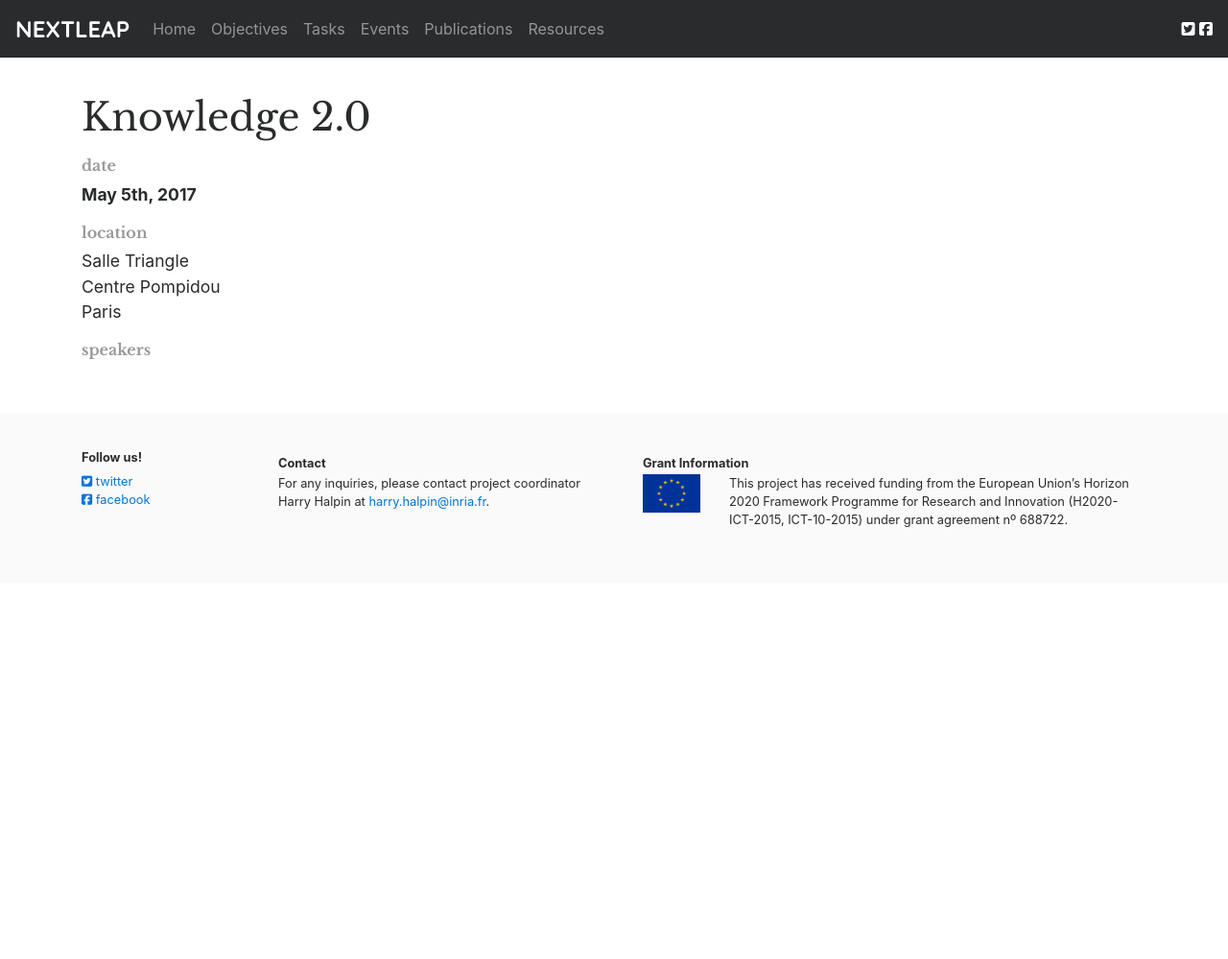
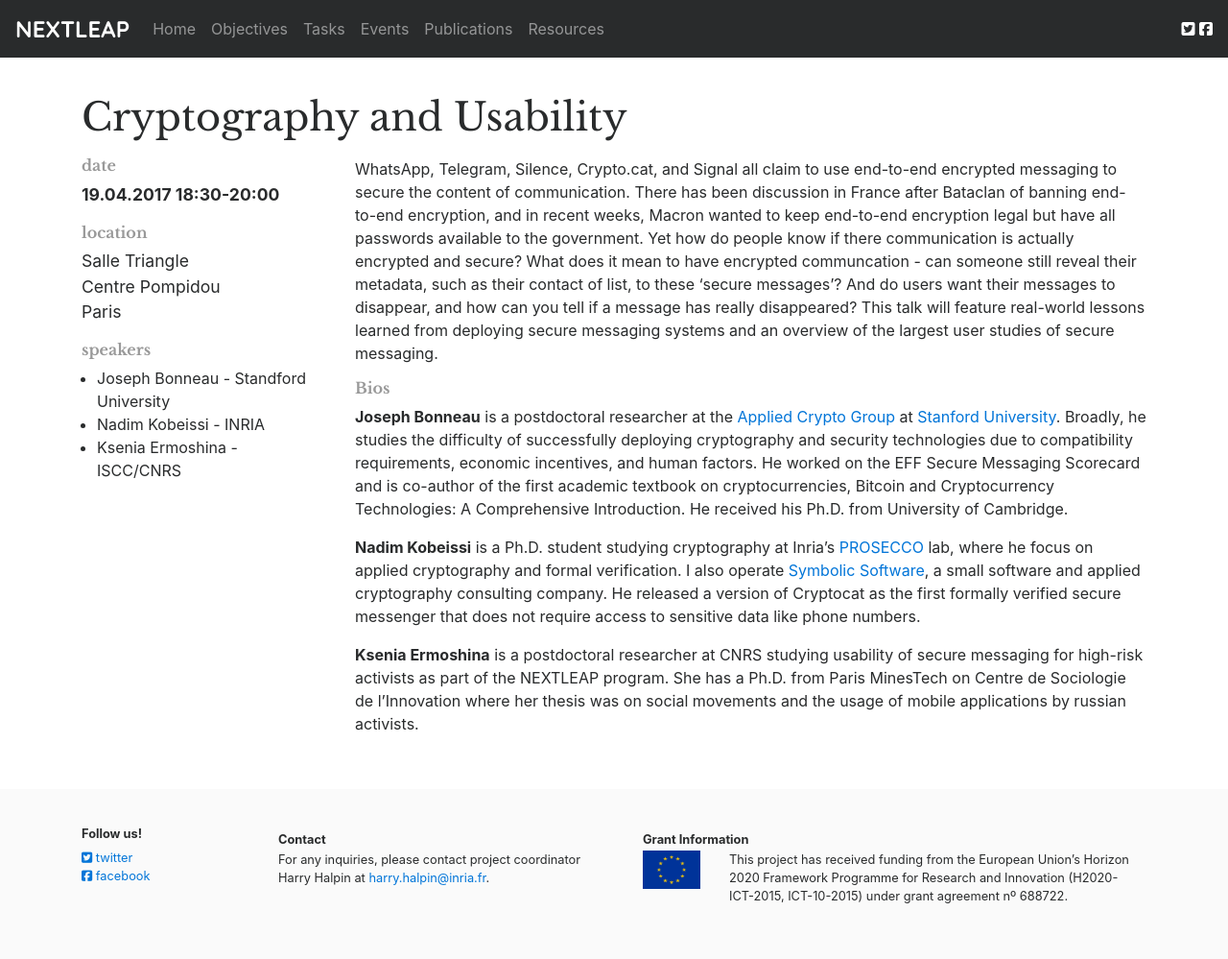
Before and after one commit to nextleap-project/nextleap-website, a Jekyll site: the page built from _seminars/2017-3.md, in a window 1280 px wide. Shown: the whole page at 96% size. Built offline with Jekyll 4.4.1, drawn with Linux system fonts in a browser that asks for light colours; nearby versions of some CDN libraries; before the commit the page ends 900 px from its top, so only the background shows below that.

Commit message:
improvised seminar

```diff
--- a/_seminars/2017-3.md
+++ b/_seminars/2017-3.md
@@ -1,10 +1,25 @@
 ---
-title: Knowledge 2.0
+title: Cryptography and Usability
 
-start: 2017-05-05
-date_pretty: May 5th, 2017
+start: 2017-04-19
+date_pretty: 19.04.2017 18:30-20:00
 
 location: Salle Triangle <br> Centre Pompidou <br> Paris
 
-hide: true
+speakers:
+- Joseph Bonneau - Standford University
+- Nadim Kobeissi - INRIA
+- Ksenia Ermoshina - ISCC/CNRS
+
+hide: false
 ---
+
+WhatsApp, Telegram, Silence, Crypto.cat, and Signal all claim to use end-to-end encrypted messaging to secure the content of communication. There has been discussion in France after Bataclan of banning end-to-end encryption, and in recent weeks, Macron wanted to keep end-to-end encryption legal but have all passwords available to the government. Yet how do people know if there communication is actually encrypted and secure? What does it mean to have encrypted communcation - can someone still reveal their metadata, such as their contact of list, to these 'secure messages'? And do users want their messages to disappear, and how can you tell if a message has really disappeared? This talk will feature real-world lessons learned from deploying secure messaging systems and an overview of the largest user studies of secure messaging.
+
+### Bios
+
+**Joseph Bonneau** is a postdoctoral researcher at the [Applied Crypto Group](https://crypto.stanford.edu/) at [Stanford University](https://www.stanford.edu/). Broadly, he studies the difficulty of successfully deploying cryptography and security technologies due to compatibility requirements, economic incentives, and human factors. He worked on the EFF Secure Messaging Scorecard and is co-author of the first academic textbook on cryptocurrencies, Bitcoin and Cryptocurrency Technologies: A Comprehensive Introduction. He received his Ph.D. from University of Cambridge.
+
+**Nadim Kobeissi** is a Ph.D. student studying cryptography at Inria's [PROSECCO](http://prosecco.gforge.inria.fr/) lab, where he focus on applied cryptography and formal verification. I also operate [Symbolic Software](https://symbolic.software/), a small software and applied cryptography consulting company. He released a version of Cryptocat as the first formally verified secure messenger that does not require access to sensitive data like phone numbers.
+
+**Ksenia Ermoshina** is a postdoctoral researcher at CNRS studying usability of secure messaging for high-risk activists as part of the NEXTLEAP program. She has a Ph.D. from Paris MinesTech on Centre de Sociologie de l'Innovation where her thesis was on social movements and the usage of mobile applications by russian activists.
```
Also changed, not shown: events/launch.html (+30 -3 lines).
